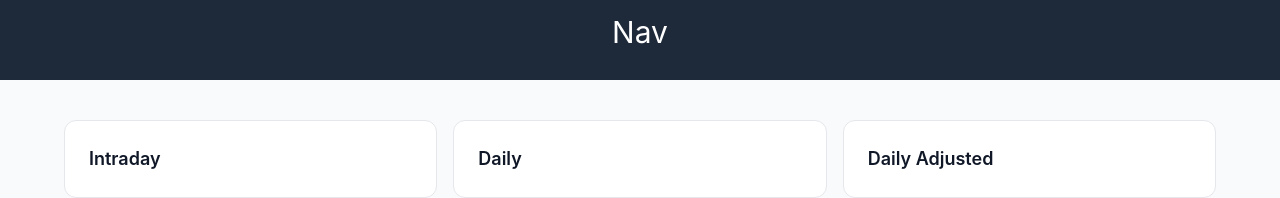
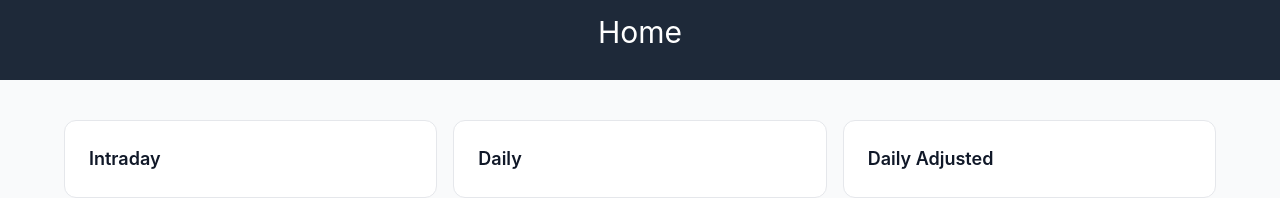
Before and after one commit to stock-market-jmc/stock-market-front, a Vue app: page / in a window 1280 px wide. Shown: the top 198 px of the page. Built offline with nearby package versions, Linux system fonts and the light colour scheme.

Commit message:
nav Title

```diff
--- a/src/App.vue
+++ b/src/App.vue
@@ -1,5 +1,6 @@
 <script setup lang="ts">
 import NavigationView from "@/views/NavigationView.vue";
+
 </script>
 
 <template>
@@ -13,7 +14,7 @@ import NavigationView from "@/views/NavigationView.vue";
     <main class="h-[90%] overflow-y-scroll">
       <div class="w-93.75 mx-auto my-2 px-2
       md:px-4 md:w-300 md:my-6">
-        <router-view />
+        <router-view/>
       </div>
     </main>
   </div>
--- a/src/pages/HomePage.vue
+++ b/src/pages/HomePage.vue
@@ -2,8 +2,15 @@
 
 import HomeCard from "@/components/HomeCard.vue";
 import {useOperations} from "@/stores/OperationsStore.ts";
+import {useMainStore} from "@/stores/MainStore.ts";
+import {onBeforeMount} from "vue";
 
-const operations= useOperations().operations
+const operations = useOperations().operations
+const mainStore = useMainStore()
+
+onBeforeMount(() => {
+  mainStore.setPageTitle('Home')
+})
 
 </script>
 <template>
--- a/src/pages/OperationPage.vue
+++ b/src/pages/OperationPage.vue
@@ -1,13 +1,20 @@
 <script setup lang="ts">
-import {computed} from "vue";
+import {computed, onBeforeMount} from "vue";
 import {useOperations} from "@/stores/OperationsStore.ts";
+import {useMainStore} from "@/stores/MainStore.ts";
 
 const props = defineProps<{
   slug: string
 }>()
 
+const mainStore = useMainStore()
 const operationStore = useOperations()
-const operation = computed(() => operationStore.findByType(props.slug))
+const operation = computed(() => operationStore.findBySlug(props.slug))
+
+onBeforeMount(() => {
+  mainStore.setPageTitle(operation.value.name)
+})
+
 </script>
 <template>
   <component
--- a/src/router/index.ts
+++ b/src/router/index.ts
@@ -1,4 +1,4 @@
-import { createRouter, createWebHistory } from 'vue-router'
+import {createRouter, createWebHistory} from 'vue-router'
 
 import HomePage from '@/pages/HomePage.vue';
 import OperationPage from "@/pages/OperationPage.vue";
@@ -7,11 +7,16 @@ import {VALID_OPERATIONS} from "@/constants/operations.ts";
 const operationsPattern = VALID_OPERATIONS.join('|')
 
 const routes = [
-    { path: '/', component: HomePage },
+    {
+        path: '/',
+        component: HomePage,
+        meta: {title: 'Home'}
+    },
     {
         path: `/operation/:slug(${operationsPattern})`,
         component: OperationPage,
-        props: true
+        props: true,
+        meta: {title: operationsPattern}
     }
 ]
 
--- a/src/stores/AlphaVantage/AvailableAssetsStore.ts
+++ b/src/stores/AlphaVantage/AvailableAssetsStore.ts
@@ -4,7 +4,7 @@ import AvailableAssetsService from "@/services/AvaliableAssetsService.ts";
 import {ref} from "vue";
 import type AssetInterface from "@/types/AssetInterface.ts";
 
-export const useAvailableAssetsStore = defineStore("availableAssets", () => {
+export const useAvailableAssetsStore = defineStore("availableAssetsStore", () => {
     const service = new AvailableAssetsService();
 
     const availableAssets = ref<AssetInterface[]>([]);
@@ -12,9 +12,5 @@ export const useAvailableAssetsStore = defineStore("availableAssets", () => {
         availableAssets.value = await service.getAvailableAssets();
     }
 
-    const getAssetNameBySymbol = (symbol: string) => {
-        const asset = availableAssets.value.find(asset => asset.symbol === symbol)
-        return asset?.name ?? 'UNKNOWN'
-    }
-    return {fetchAvailableAssets, availableAssets, getAssetNameBySymbol};
+    return {fetchAvailableAssets, availableAssets};
 });
--- a/src/stores/AlphaVantage/GlobalQuoteStore.ts
+++ b/src/stores/AlphaVantage/GlobalQuoteStore.ts
@@ -4,7 +4,7 @@ import {ref} from "vue";
 import type GlobalQuoteInterface from "@/types/AlphaVantage/GlobalQuoteInterface.ts";
 import type AssetInterface from "@/types/AssetInterface.ts";
 
-export const useQuoteStore = defineStore("quote", () => {
+export const useQuoteStore = defineStore("quoteStore", () => {
     const service = new GlobalQuoteService();
 
     const quotes = ref<Record<string, GlobalQuoteInterface>>({});
--- a/src/stores/AlphaVantage/SelectAssetsStore.ts
+++ b/src/stores/AlphaVantage/SelectAssetsStore.ts
@@ -8,7 +8,7 @@ const EMPTY_ASSET = {symbol: '', name: 'Select an asset'} as AssetInterface
 const EMPTY_SELECT_OPTION = {label: 'Select an asset', value: EMPTY_ASSET, selected: false} as SelectOption<AssetInterface>
 
 
-export const useSelectAssetsStore = defineStore("selectAssets", () => {
+export const useSelectAssetsStore = defineStore("selectAssetsStore", () => {
 
     const selectedAsset = ref<SelectOption<AssetInterface>>(EMPTY_SELECT_OPTION)
     const selectAssets = ref<SelectOption<AssetInterface>[]>([]);
--- /dev/null
+++ b/src/stores/MainStore.ts
@@ -0,0 +1,13 @@
+import {defineStore} from 'pinia'
+import {ref} from "vue";
+export const useMainStore = defineStore('mainStore', () => {
+
+    const pageTitle = ref('Unknown')
+
+    const setPageTitle = (title: string) => {
+        pageTitle.value = title
+    }
+
+    return {pageTitle, setPageTitle}
+
+})
--- a/src/stores/OperationsStore.ts
+++ b/src/stores/OperationsStore.ts
@@ -13,19 +13,19 @@ const operationsList: OperationInterface[] = [
     {slug: 'global-quote', name: 'Global Quote', component: GlobalQuoteView},
     {slug: 'market-status', name: 'Market Status'}
 ]
-export const useOperations = defineStore('operations', () => {
+export const useOperations = defineStore('operationsStore', () => {
 
     const operations: OperationInterface[] = operationsList
 
-    const findByType = (type: string): OperationInterface => {
+    const findBySlug = (slug: string): OperationInterface => {
 
         return operations.find(
-            op => op.slug === type
+            op => op.slug === slug
         ) ?? {slug: 'not-found', name: 'Not Found'}
     }
 
     return {
         operations,
-        findByType
+        findBySlug
     }
 })
--- a/src/views/NavigationView.vue
+++ b/src/views/NavigationView.vue
@@ -1,11 +1,16 @@
 <script setup lang="ts">
 
+import {useMainStore} from "@/stores/MainStore.ts";
+import {computed} from "vue";
+
+const mainStore = useMainStore()
+const title = computed(() => mainStore.pageTitle)
 </script>
 
 <template>
 
   <nav class="fixed top-0 left-0 w-full h-16 bg-gray-800 z-10 flex items-center">
-    <h1 class="text-white text-3xl m-auto">Nav</h1>
+    <h1 class="text-white text-3xl m-auto">{{ title }}</h1>
   </nav>
 </template>
 
```
